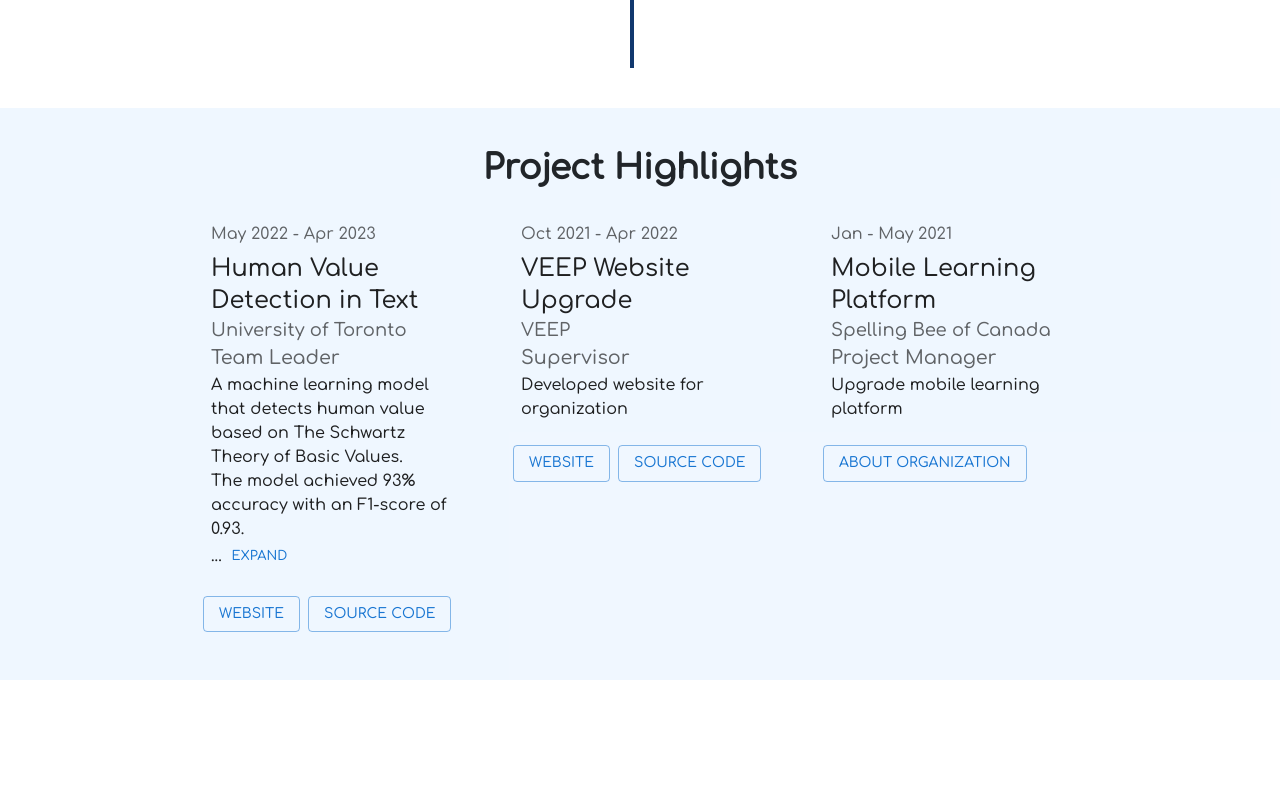
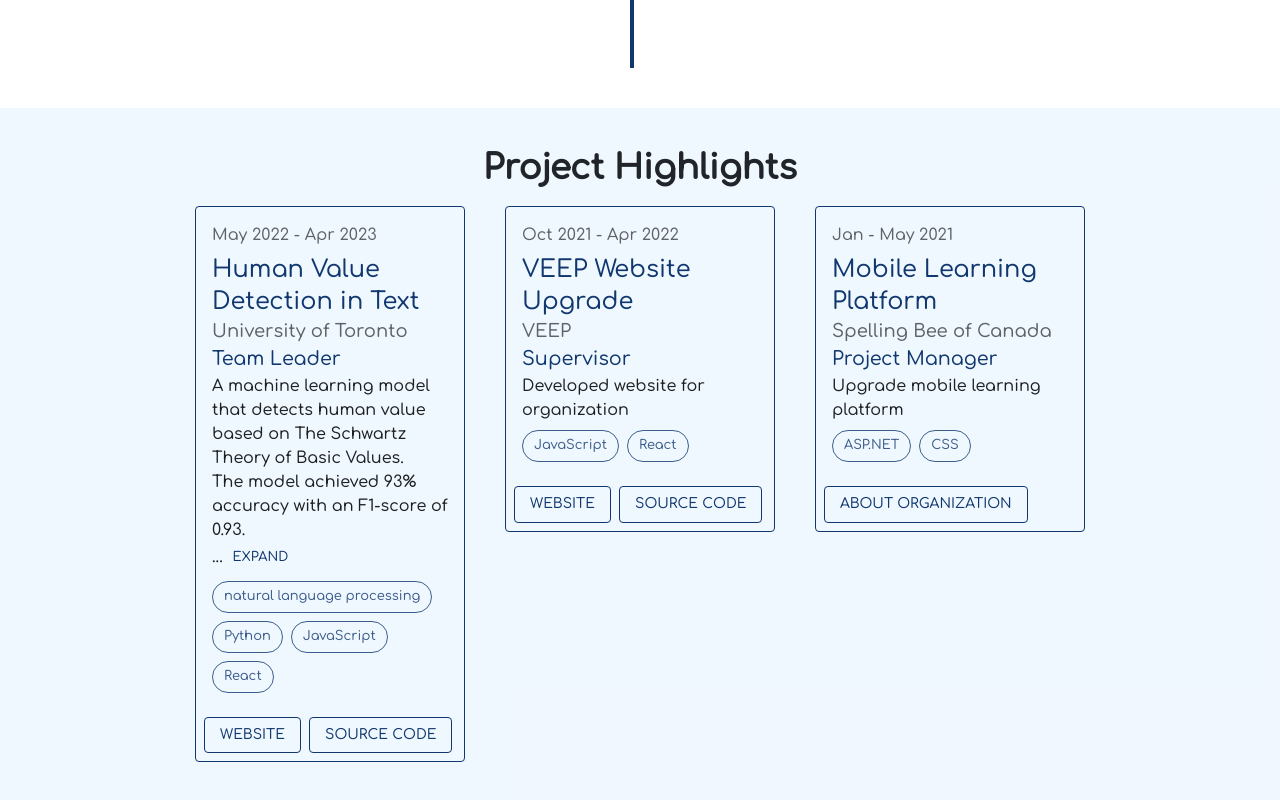
Before and after one commit to CatherineZM/Personal-website, a React (Create React App) app: page / in a window 1280 px wide. Shown: the part 3125-3925 px from the top of the page. Before the commit the page ends 3805 px from the top, so only its background shows below. Built offline with nearby package versions, Linux system fonts and the light colour scheme.

Commit message:
Styled project section

```diff
--- a/src/Capstone/styles/ValuePage.css
+++ b/src/Capstone/styles/ValuePage.css
@@ -104,6 +104,16 @@
     margin-top: 2vh;
 }
 
+.valueCards .valueChip{
+    background-color: white;
+    color: black;
+    border-color: black;
+    border-width: 1px;
+    height: 4vmin;
+    margin-right: 5px;
+    margin-top: 2px;
+}
+
 .valueContent .sectionTitle{
     margin-top: 16px;
 }
@@ -146,10 +156,6 @@ path.react-flow__edge-path {
     stroke-width: 3;
 }
 
-.valueChip{
-    height: 4vmin !important;
-}
-
 .valueContent #structure{
     align-items: center;
 }
--- a/src/Components/Elements/InfoCard.js
+++ b/src/Components/Elements/InfoCard.js
@@ -1,5 +1,5 @@
 import React, { useState } from 'react';
-import { Card, CardContent, Typography, CardActions, Button } from '@mui/material';
+import { Card, CardContent, Typography, CardActions, Button, Chip } from '@mui/material';
 
 const InfoCard = ({ project }) => {
   const [isExpanded, setIsExpanded] = useState(false);
@@ -21,26 +21,29 @@ const InfoCard = ({ project }) => {
             {line} <br />
           </React.Fragment>
         ))}
-        {shouldShowExpandButton && <span>... <Button size="small" onClick={toggleExpand}>Expand</Button></span>}
-        {isExpanded && <span><Button size="small" onClick={toggleExpand}>Collapse</Button></span>}
+        {shouldShowExpandButton && <span>... <Button className="expandComp" size="small" onClick={toggleExpand}>Expand</Button></span>}
+        {isExpanded && <span><Button className="expandComp" size="small" onClick={toggleExpand}>Collapse</Button></span>}
       </>
     );
   };
 
   return (
     <div className="proj-cards" elevation={0}>
-      <Card variant="outlined" style={{ backgroundColor:'transparent', border: "none", boxShadow: "none" }}>
+      <Card className="projectCard" variant="outlined" style={{ backgroundColor:'transparent' }}>
         <CardContent>
           <Typography className="projectDate" variant="h6" color="text.secondary" gutterBottom>{project.date}</Typography>
           <Typography className="projectName" variant="h5">{project.name}</Typography>
           <Typography className="projectOrgName" color="text.secondary">{project.organization}</Typography>
           <Typography className="projectTitle" color="text.secondary">{project.title}</Typography>
           <div>{renderDescription()}</div>
+          {project.skillList.map((skill) =>
+            <Chip className="proSkillListItem" variant="outlined" key={skill} label={skill} />
+          )}
         </CardContent>
         <CardActions>
           {project.hasOwnProperty('demo_url') ? <Button className="projectButton" variant="outlined" href={project.demo_url}>Website</Button> : null}
           {project.hasOwnProperty('code_url') ? <Button className="projectButton" variant="outlined" href={project.code_url}>Source Code</Button> : null}
-          {project.hasOwnProperty('org_url') ?<Button className="projectButton" variant="outlined" href={project.org_url}>About Organization</Button> : null}
+          {project.hasOwnProperty('org_url') ? <Button className="projectButton" variant="outlined" href={project.org_url}>About Organization</Button> : null}
         </CardActions>
       </Card>
     </div>
--- a/src/Components/Subsections/Experience.component.js
+++ b/src/Components/Subsections/Experience.component.js
@@ -58,6 +58,7 @@ class Experience extends React.Component {
                             )}
                         </div>
                         <Button className="expBtnDark" variant="outlined" href={workExperience[0].url}>About Organization</Button>
+                        <Button className="expBtnDark" variant="outlined" >Read More</Button>
                     </VerticalTimelineElement>
 
                     <VerticalTimelineElement className="vertical-timeline-element--work"
@@ -76,6 +77,7 @@ class Experience extends React.Component {
                             )}
                         </div>
                         <Button className="expBtnDark" variant="outlined" href={workExperience[1].url}>About Organization</Button>
+                        <Button className="expBtnDark" variant="outlined" >Read More</Button>
                     </VerticalTimelineElement>
                 </VerticalTimeline>
           </Grid>
--- a/src/Components/Subsections/styles/Experience.css
+++ b/src/Components/Subsections/styles/Experience.css
@@ -42,10 +42,12 @@
     margin-top: 1rem;
     border-color: #11386e;
     color: #11386e;
+    margin-right: 5px;
 }
 
 .experience .expBtnLight{
     margin-top: 1rem;
     border-color: #fff;
     color: #fff;
+    margin-right: 5px;
 }
--- a/src/Components/Subsections/styles/Projects.css
+++ b/src/Components/Subsections/styles/Projects.css
@@ -6,6 +6,11 @@
 .projects .projectCard{
     background-color: rgba(255,255,255,0.7);
     height: 100%;
+    border-color: #11386e;
+}
+
+.projects .expandComp{
+    color: #11386e;
 }
 
 .projects .projectDate{
@@ -14,12 +19,37 @@
 
 .projects .projectName{
     font-size: x-large;
+    color: #11386e;
 }
 
 .projects .projectTitle{
     font-size: larger;
+    color: #11386e;
+
+}
+
+.projects .projectDescription{
+    color: #11386e;
 }
 
 .projects .projectOrgName{
     font-size: large;
 }
+
+.projects .proSkillListItem{
+    background-color: transparent;
+    border-color: #11386e;
+    border-width: 1px;
+    margin-top: 1vh;
+    margin-right: 1vh;
+}
+
+.proSkillListItem span{
+    color: #11386e;
+    font-size: 0.8125rem;
+}
+
+.projects .projectButton{
+    border-color: #11386e;
+    color: #11386e;
+}
```
Also changed, not shown: src/Components/Subsections/Projects.component.js (+0 -16 lines).
